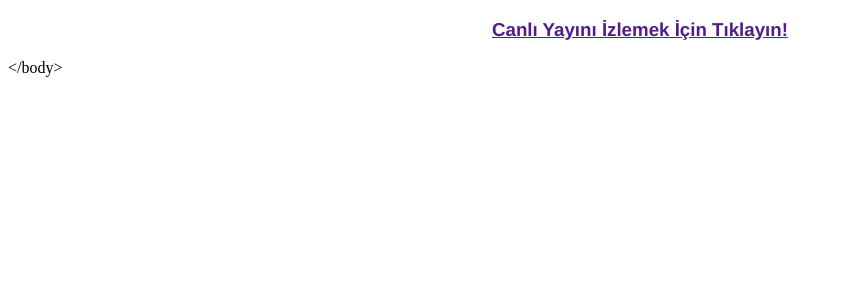
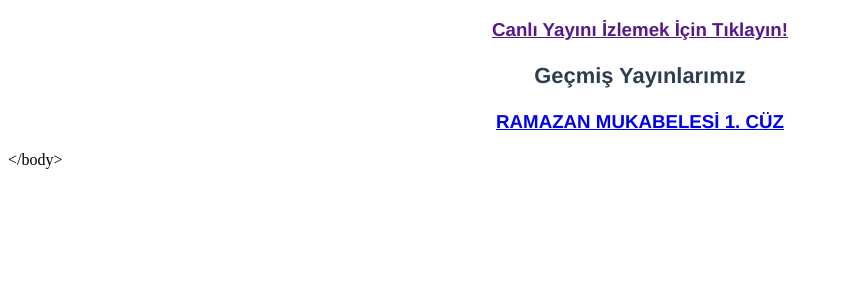
Before and after one commit to Abdulsametileri/mukabele, a Vue app: page / in a window 1280 px wide. Shown: the top 300 px of the page, without its empty margins (0-842 px from the left). Built offline with nearby package versions, Linux system fonts and the light colour scheme.

Commit message:
geçmiş yayınlar

```diff
--- a/src/App.vue
+++ b/src/App.vue
@@ -11,6 +11,11 @@
     </h3>
     <h3 v-else>
       <a :href="youtube">Canlı Yayını İzlemek İçin Tıklayın!</a>
+      <br>
+
+      <h3>Geçmiş Yayınlarımız</h3>
+
+      <a href="https://www.youtube.com/watch?v=oB1zixMQEro">RAMAZAN MUKABELESİ 1. CÜZ</a>
     </h3>
   </div>
 </template>
```
